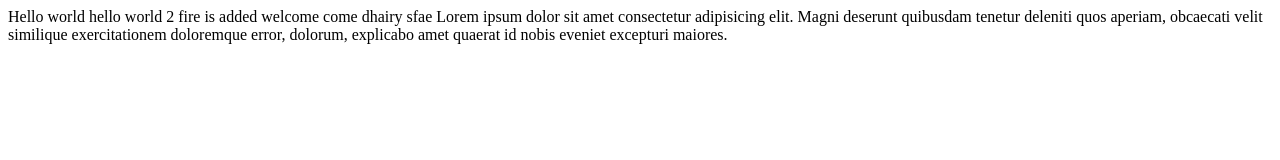
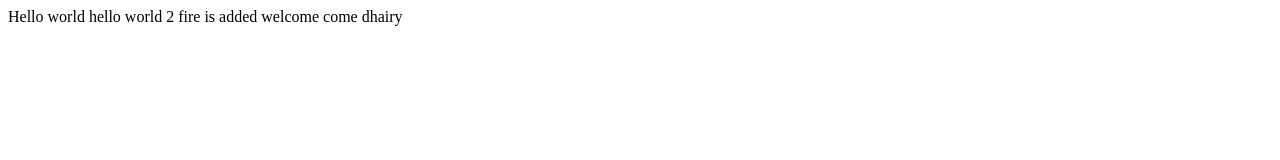
Before and after one commit to prashkotak2/pokemon, a plain HTML site: page index.html in a window 1280 px wide. Drawn offline with Linux system fonts and the light colour scheme.

Commit message:
okRevert "new lines added"
This reverts commit 7bf166134a25d847570efa466c7054a8080d16c4.

```diff
--- a/index.html
+++ b/index.html
@@ -8,8 +8,7 @@
 </head>
 
 <body>
-    Hello world hello world 2 fire is added welcome come dhairy sfae Lorem ipsum dolor sit amet consectetur adipisicing elit. Magni deserunt quibusdam tenetur deleniti quos aperiam, obcaecati velit similique exercitationem doloremque error, dolorum, explicabo
-    amet quaerat id nobis eveniet excepturi maiores.
+    Hello world hello world 2 fire is added welcome come dhairy
 </body>
 
 </html>
```
